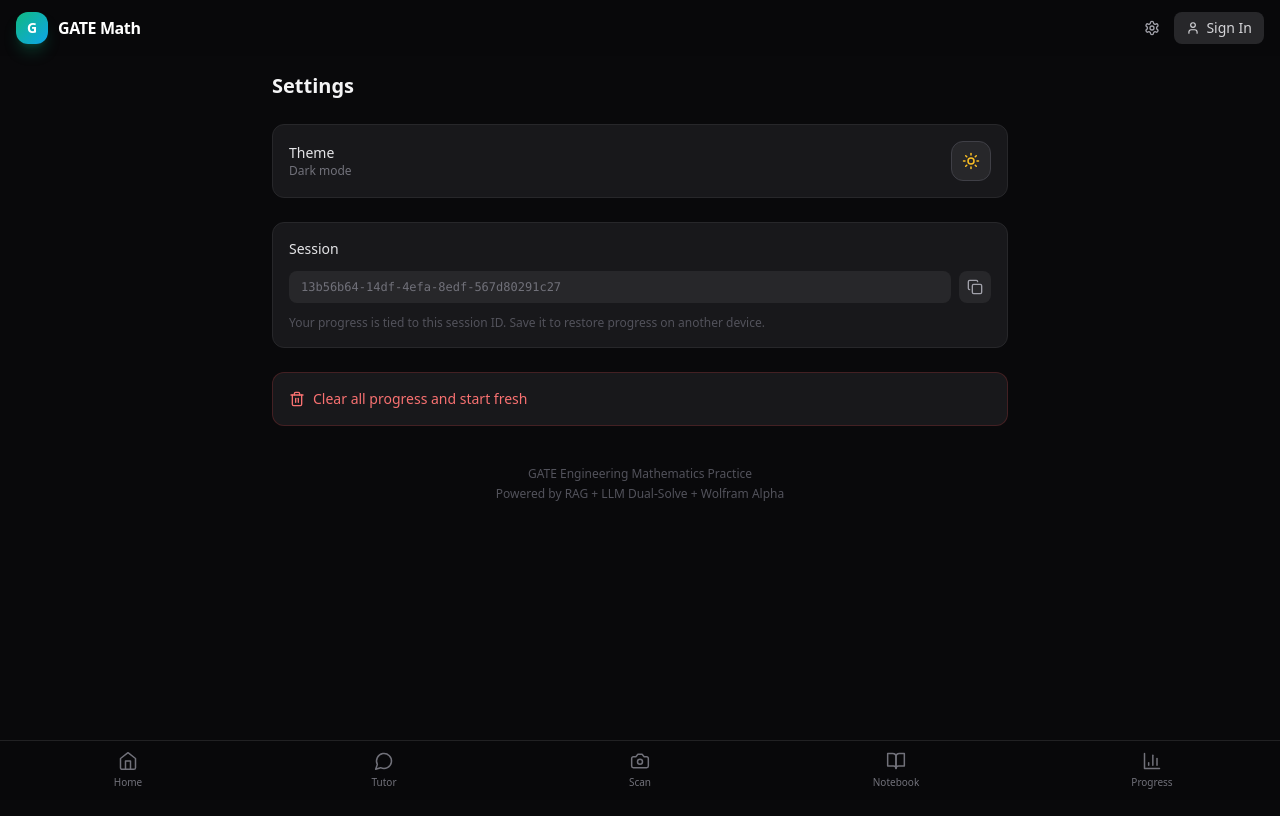
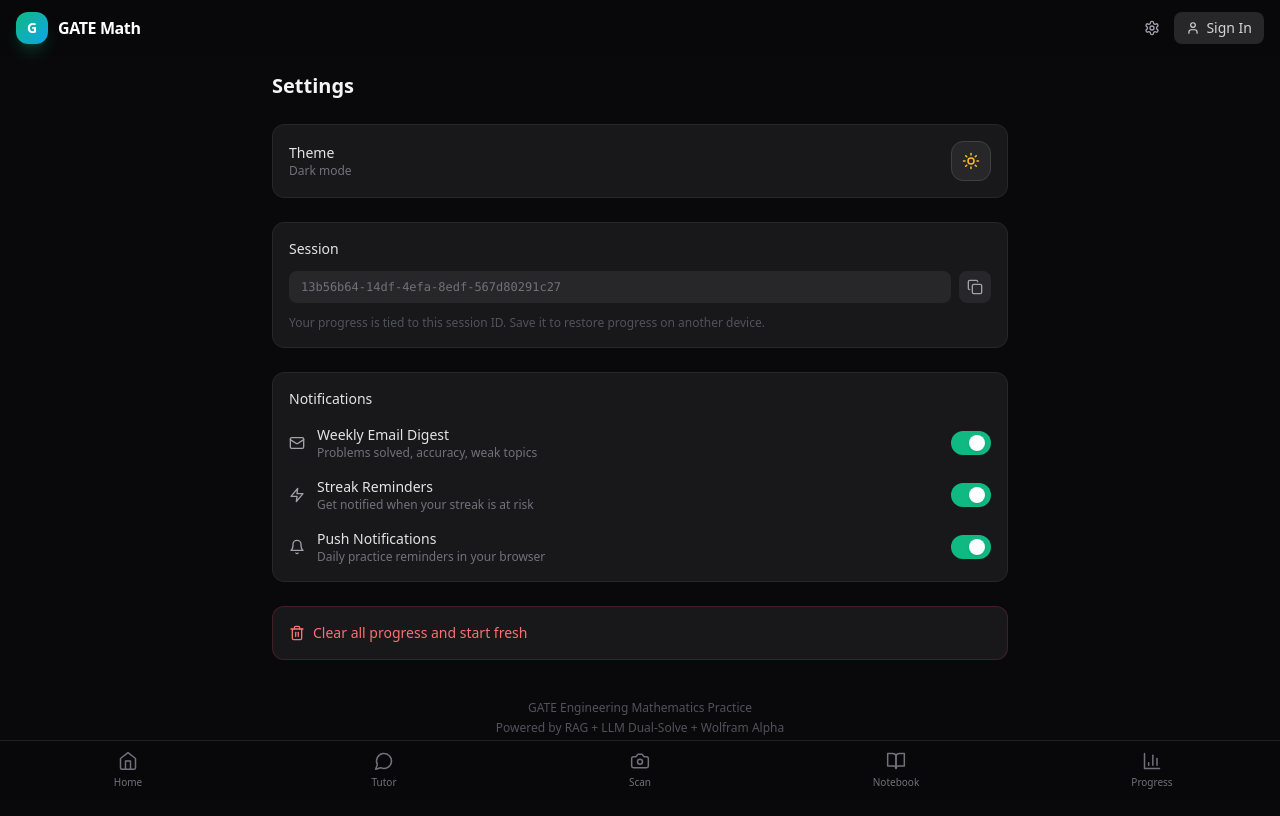
Before and after one commit to mathconcepts/edugenius-v2, a React (Vite) app in the folder frontend/: page /settings in a window 1280 px wide. Built offline with nearby package versions, Linux system fonts and the light colour scheme; no server answers.

Commit message:
feat: frontend growth integration — funnel API + notification prefs
Dual-write funnel events to backend API alongside localStorage.
Add notification preferences UI to SettingsPage with animated toggles.

```diff
--- a/frontend/src/pages/gate/SettingsPage.tsx
+++ b/frontend/src/pages/gate/SettingsPage.tsx
@@ -2,11 +2,11 @@
  * SettingsPage — Theme toggle + session info with animations.
  */
 
-import { useState } from 'react';
+import { useState, useEffect } from 'react';
 import { motion } from 'framer-motion';
 import { useSession } from '@/hooks/useSession';
 import { fadeInUp, staggerContainer } from '@/lib/animations';
-import { Moon, Sun, Copy, Check, Trash2 } from 'lucide-react';
+import { Moon, Sun, Copy, Check, Trash2, Bell, BellOff, Mail, Zap } from 'lucide-react';
 
 export default function SettingsPage() {
   const sessionId = useSession();
@@ -14,6 +14,28 @@ export default function SettingsPage() {
   const [theme, setTheme] = useState<'dark' | 'light'>(() => {
     return document.documentElement.classList.contains('dark') ? 'dark' : 'light';
   });
+  const [notifPrefs, setNotifPrefs] = useState({
+    email_digest: true,
+    streak_reminders: true,
+    push_enabled: true,
+  });
+
+  useEffect(() => {
+    fetch(`/api/notifications/preferences?session_id=${sessionId}`)
+      .then(r => r.json())
+      .then(data => setNotifPrefs(prev => ({ ...prev, ...data })))
+      .catch(() => {});
+  }, [sessionId]);
+
+  const updateNotifPref = (key: keyof typeof notifPrefs) => {
+    const updated = { ...notifPrefs, [key]: !notifPrefs[key] };
+    setNotifPrefs(updated);
+    fetch('/api/notifications/preferences', {
+      method: 'POST',
+      headers: { 'Content-Type': 'application/json' },
+      body: JSON.stringify({ session_id: sessionId, ...updated }),
+    }).catch(() => {});
+  };
 
   const toggleTheme = () => {
     const next = theme === 'dark' ? 'light' : 'dark';
@@ -100,6 +122,36 @@ export default function SettingsPage() {
         </p>
       </motion.div>
 
+      {/* Notifications */}
+      <motion.div variants={fadeInUp} className="p-4 rounded-xl bg-surface-900 border border-surface-800 space-y-4">
+        <p className="text-sm font-medium text-surface-200">Notifications</p>
+        {([
+          { key: 'email_digest' as const, label: 'Weekly Email Digest', desc: 'Problems solved, accuracy, weak topics', icon: Mail },
+          { key: 'streak_reminders' as const, label: 'Streak Reminders', desc: 'Get notified when your streak is at risk', icon: Zap },
+          { key: 'push_enabled' as const, label: 'Push Notifications', desc: 'Daily practice reminders in your browser', icon: Bell },
+        ]).map(({ key, label, desc, icon: Icon }) => (
+          <div key={key} className="flex items-center justify-between">
+            <div className="flex items-center gap-3">
+              <Icon size={16} className="text-surface-400" />
+              <div>
+                <p className="text-sm text-surface-200">{label}</p>
+                <p className="text-xs text-surface-500">{desc}</p>
+              </div>
+            </div>
+            <button
+              onClick={() => updateNotifPref(key)}
+              className={`w-10 h-6 rounded-full transition-colors ${notifPrefs[key] ? 'bg-emerald-500' : 'bg-surface-700'}`}
+            >
+              <motion.div
+                className="w-4 h-4 rounded-full bg-white shadow"
+                animate={{ x: notifPrefs[key] ? 18 : 2 }}
+                transition={{ type: 'spring', stiffness: 500, damping: 30 }}
+              />
+            </button>
+          </div>
+        ))}
+      </motion.div>
+
       {/* Danger Zone */}
       <motion.div variants={fadeInUp} className="p-4 rounded-xl bg-surface-900 border border-red-500/20">
         <button
--- a/frontend/src/services/acquisitionFunnelService.ts
+++ b/frontend/src/services/acquisitionFunnelService.ts
@@ -416,6 +416,47 @@ class AcquisitionFunnelService {
     } catch {
       // Ignore storage full errors
     }
+
+    // Also persist to backend API (fire-and-forget)
+    this._persistToApi(event);
+  }
+
+  private _persistToApi(event: FunnelEvent): void {
+    try {
+      // Extract UTM params from current URL
+      const params = new URLSearchParams(window.location.search);
+      const utmParams: Record<string, string> = {};
+      for (const key of ['utm_source', 'utm_medium', 'utm_campaign', 'utm_term', 'utm_content']) {
+        const val = params.get(key);
+        if (val) utmParams[key] = val;
+      }
+
+      // Map FunnelEventType to API event_type
+      const apiEventType = event.type === 'content_consumed' ? 'blog_read'
+        : event.type === 'first_lesson' ? 'first_practice'
+        : event.type === 'returned_after_7d' ? 'activated'
+        : event.type;
+
+      fetch('/api/funnel/event', {
+        method: 'POST',
+        headers: { 'Content-Type': 'application/json' },
+        body: JSON.stringify({
+          session_id: event.sessionId,
+          event_type: apiEventType,
+          source: event.source,
+          utm_params: utmParams,
+          metadata: {
+            ...event.metadata,
+            exam_id: event.examId,
+            page_id: event.pageId,
+            topic_id: event.topicId,
+            blog_slug: event.metadata?.blog_slug,
+          },
+        }),
+      }).catch(() => {}); // Silent failure — localStorage is the primary store
+    } catch {
+      // Ignore
+    }
   }
 
   private _loadEvents(): FunnelEvent[] {
```
